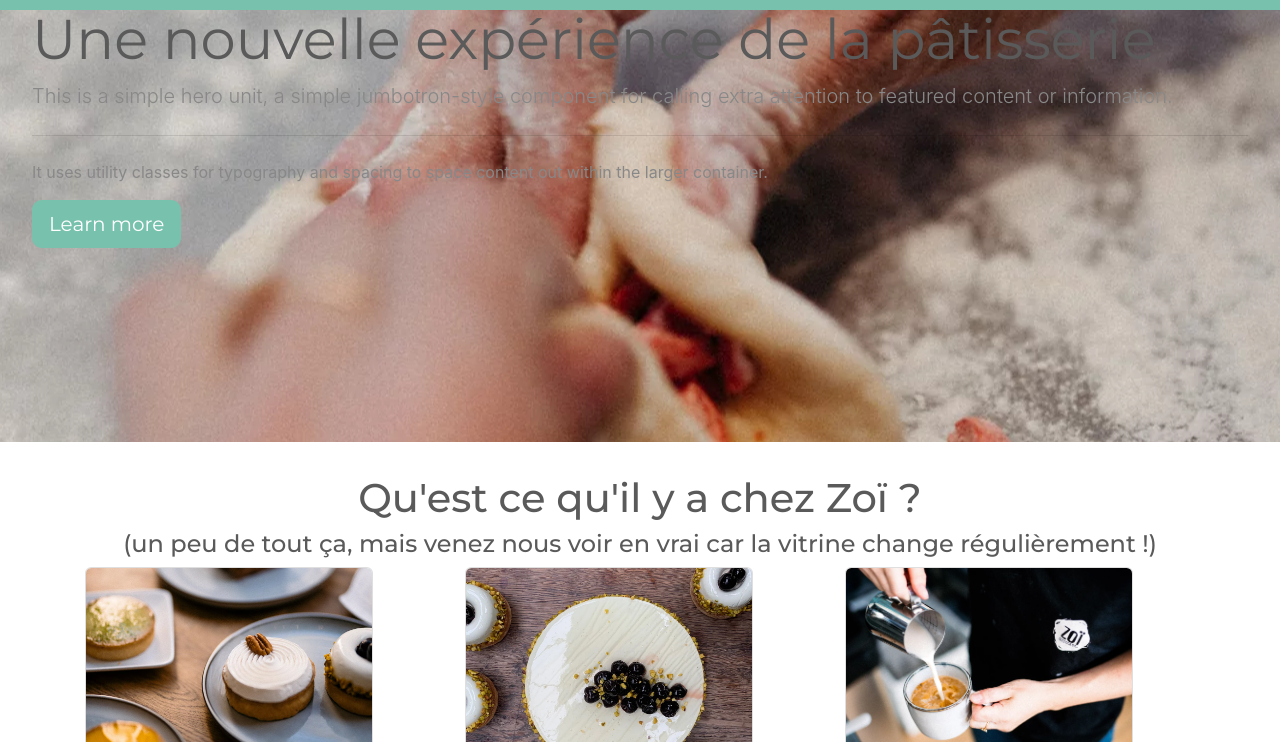
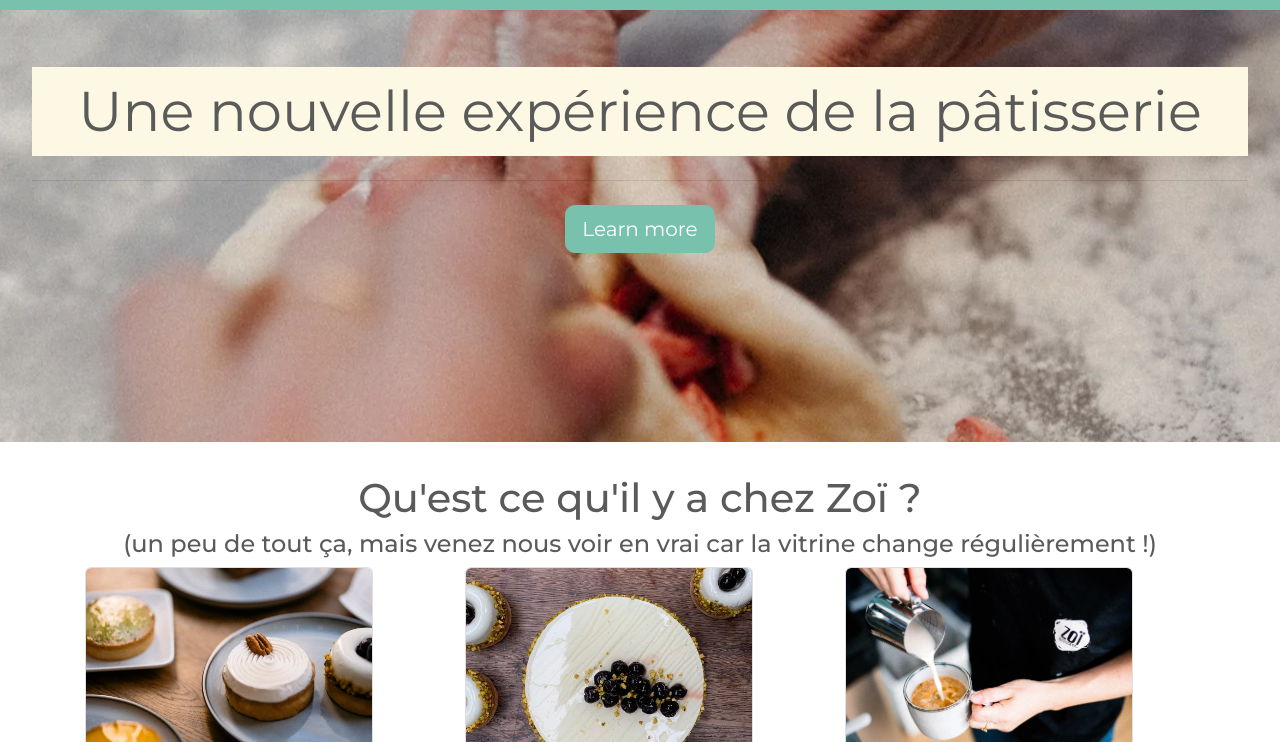
Before and after one commit to sassok/day-5, a plain HTML site: page index.html in a window 1280 px wide. Shown: the part 58-800 px from the top of the page. Drawn offline with nearby package versions, Linux system fonts and the light colour scheme.

Commit message:
centrer jumbo

```diff
--- a/index.html
+++ b/index.html
@@ -48,11 +48,10 @@
     <div class="jumbotron" style="background-image: url('image/header.webp');
       height: 500px;
       background-position: center;">
-  <h1 class="display-4">Une nouvelle expérience de la pâtisserie</h1>
-  <p class="lead">This is a simple hero unit, a simple jumbotron-style component for calling extra attention to featured content or information.</p>
-  <hr class="my-4">
-  <p>It uses utility classes for typography and spacing to space content out within the larger container.</p>
-  <p class="lead">
+  <h1 class="display-4 mark text-center" style="margin-top: 5%;">Une nouvelle expérience de la pâtisserie</h1>
+    <hr class="my-4">
+
+  <p class="lead text-center">
     <a class="btn btn-primary btn-lg" href="#" role="button">Learn more</a>
   </p>
 </div>
```
